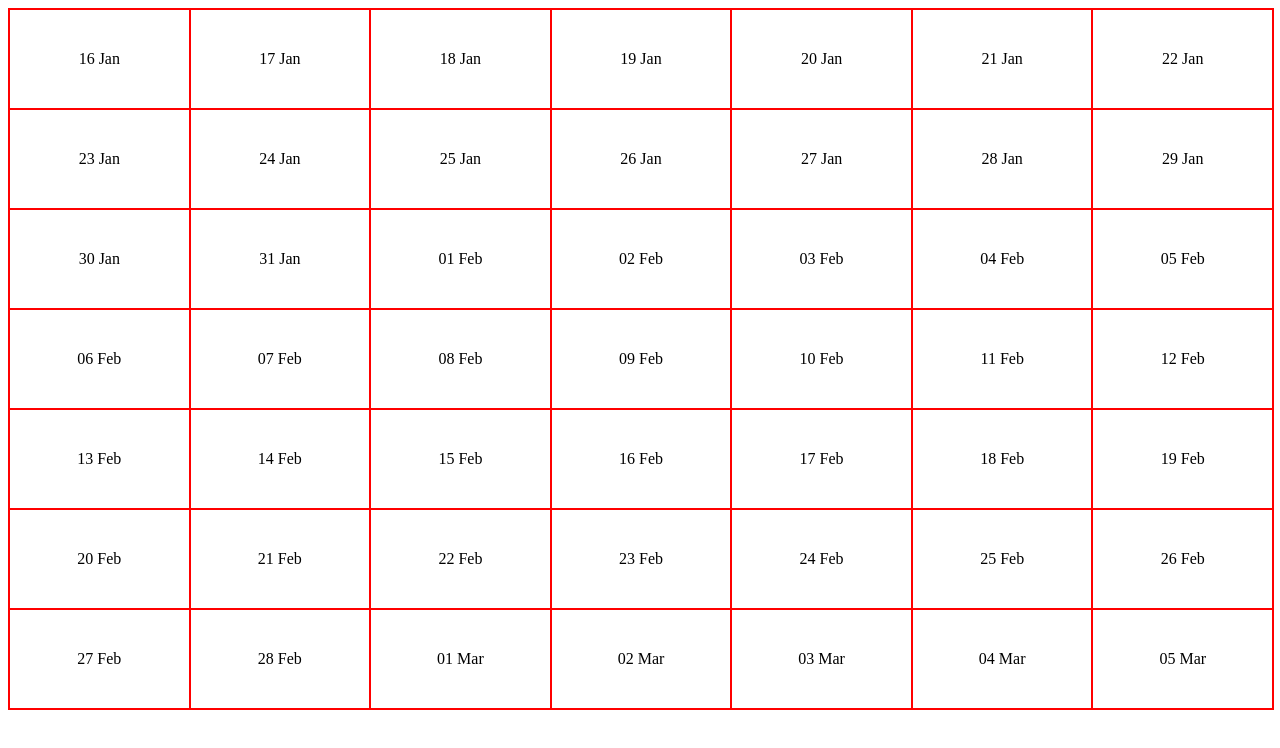
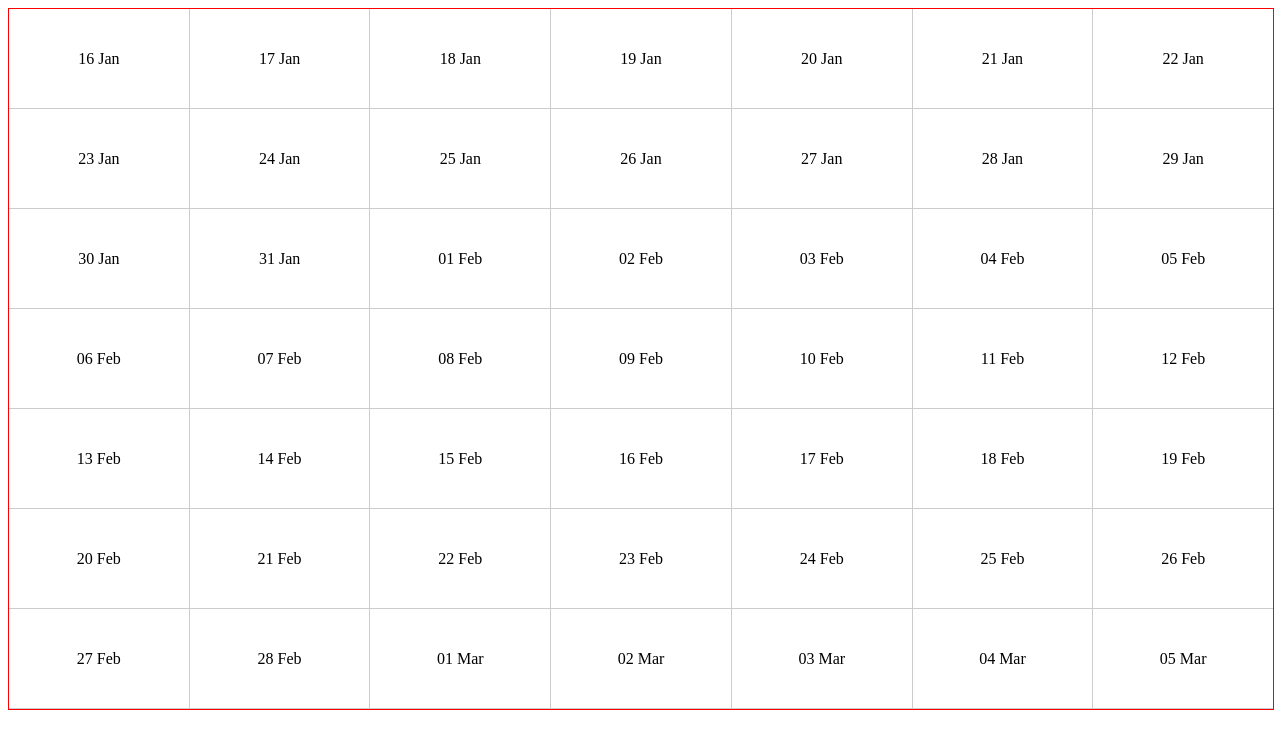
Before and after one commit to eden-lane/week-calendar, a React (Create React App) app: page / in a window 1280 px wide. Shown: the top 748 px of the page. Built offline with nearby package versions, Linux system fonts and the light colour scheme.

Commit message:
border style

```diff
--- a/src/WeekCalendar/views/MonthView.tsx
+++ b/src/WeekCalendar/views/MonthView.tsx
@@ -122,7 +122,7 @@ export const MonthView = (props: Props) => {
         end: endOfWeek(endOfMonth(add(date, { months: 1 })))
       })
     ]);
-  }, [date]);
+  }, []);
 
   useLayoutEffect(() => {
     if (direction === -1) {
@@ -131,7 +131,7 @@ export const MonthView = (props: Props) => {
       });
     } else {
       rootRef.current?.scroll({
-        top: REMOVE_ITEMS_COUNT * DAY_HEIGHT - height
+        top: Math.max(REMOVE_ITEMS_COUNT * DAY_HEIGHT - height, 0)
       });
     }
   }, [weeks, height]);
@@ -160,8 +160,11 @@ const Week = styled.div`
 
 const Day = styled.div`
   flex: 1 0;
-  border: 1px solid red;
   display: flex;
   justify-content: center;
   align-items: center;
+  border-bottom: 1px solid #ccc;
+  & + & {
+    border-left: 1px solid #ccc;
+  }
 `;
```
